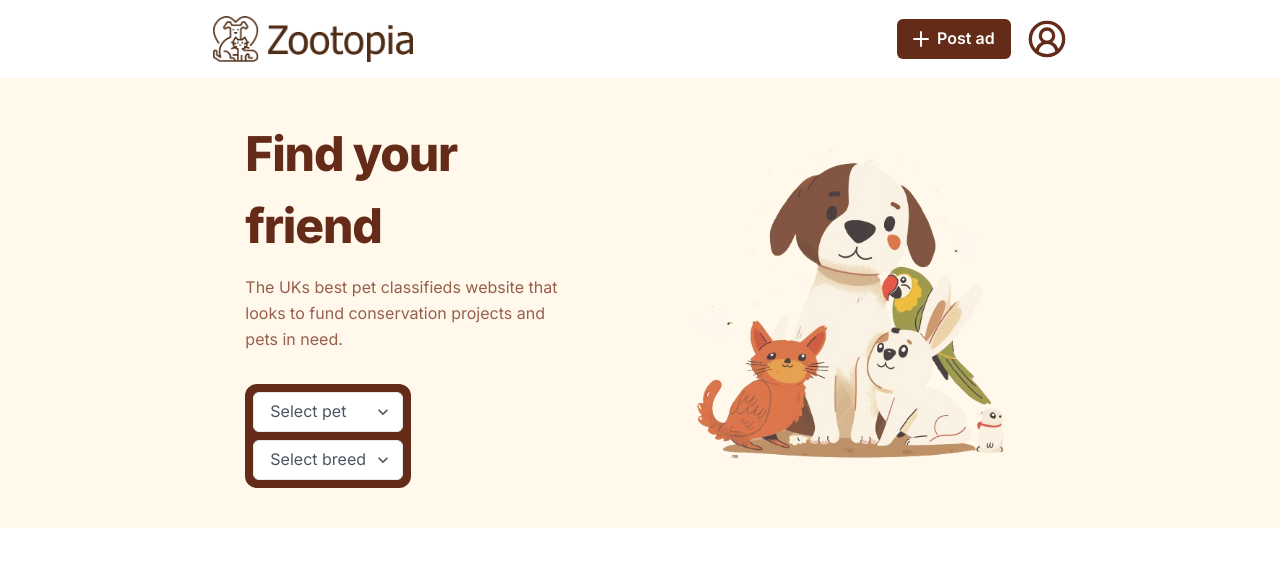
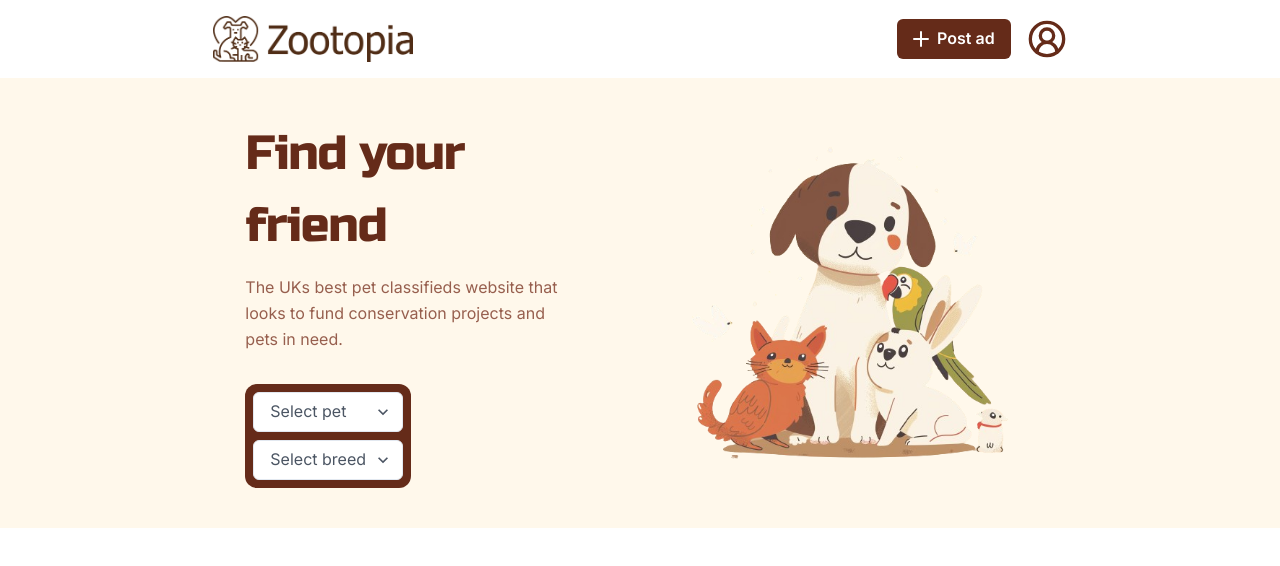
Before and after one commit to Lee-jr-81/zootopia, a Next.js app: page / in a window 1280 px wide. Shown: the top 566 px of the page. Built offline with nearby package versions, Linux system fonts and the light colour scheme.

Commit message:
Changed the font family

```diff
--- a/app/_components/Hero.jsx
+++ b/app/_components/Hero.jsx
@@ -7,7 +7,7 @@ function Hero() {
     <section className="text-gray-600 body-font bg-[#fff8eb] dark:bg-slate-900">
       <div className="container flex md:w-2/3 md:mx-auto md:py-10 md:flex-row flex-col items-center">
         <div className="lg:flex-grow mt-5 md:mt-0   md:w-1.5/2 lg:pr-24 md:pr-16 flex flex-col md:items-start md:text-left mb-8 md:mb-0 items-center text-center">
-          <h1 className="text-2xl font-extrabold leading-9 tracking-tight mb-3 text-[#652b19] dark:text-gray-100 sm:text-4xl sm:leading-10 md:text-5xl md:leading-normal">
+          <h1 className="text-3xl font-customFont leading-9 tracking-tight mb-3 text-[#652b19] dark:text-gray-100 sm:text-4xl sm:leading-10 md:text-5xl md:leading-normal">
             Find your friend
           </h1>
           <p className="mb-8 md:pl-0  pl-2 pr-2 leading-relaxed text-[#975f4e] dark:text-gray-300">
--- a/app/globals.css
+++ b/app/globals.css
@@ -1,3 +1,4 @@
+@import url("https://fonts.googleapis.com/css2?family=Russo+One&display=swap");
 @tailwind base;
 @tailwind components;
 @tailwind utilities;
--- a/tailwind.config.js
+++ b/tailwind.config.js
@@ -17,6 +17,9 @@ module.exports = {
       },
     },
     extend: {
+      fontFamily: {
+        customFont: ["Russo One"],
+      },
       colors: {
         border: "hsl(var(--border))",
         input: "hsl(var(--input))",
```
Lines whose indentation alone changed are shown as unchanged.
